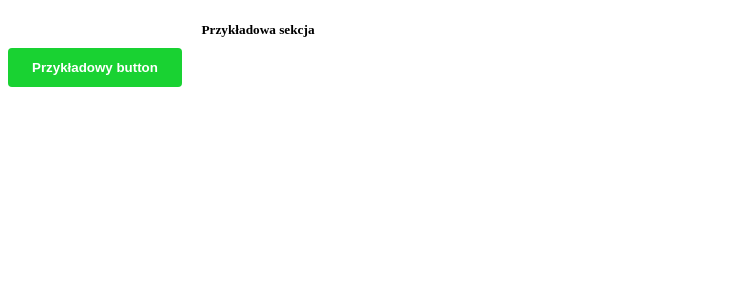
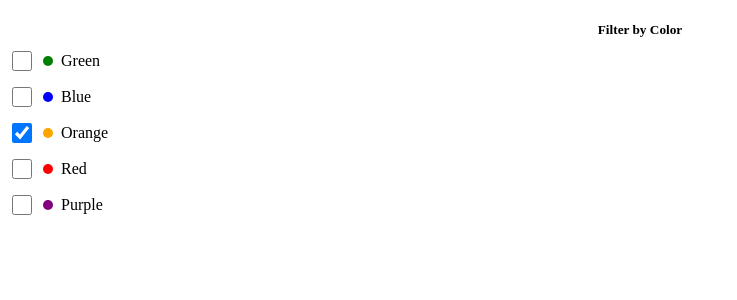
Before and after one commit to mateuszk988/react-app-2-base, a React (Vite) app: page / in a window 1280 px wide. Shown: the top 300 px of the page, without its empty margins (0-737 px from the left). Built offline with nearby package versions, Linux system fonts and the light colour scheme.

Commit message:
add usage of MStatusFilter molecule

```diff
--- a/src/App.tsx
+++ b/src/App.tsx
@@ -1,11 +1,25 @@
-import AButton from '@atoms/AButton/AButton';
-import MSection from '@molecules/MSection/MSection';
+import MColorFilter from '@molecules/MColorFilter/MColorFilter';
+import { AVAILABLE_COLORS } from '@utils/general';
+import { useState } from 'react';
 
 function App() {
+  const [selectedColors, setSelectedColors] = useState(['orange']);
+
+  const handleColorChange = (color: string, actionType: 'added' | 'removed') => {
+    const selectedColorsAfterChange =
+      actionType === 'removed'
+        ? selectedColors.filter((selectedColor) => selectedColor !== color)
+        : [...selectedColors, color];
+
+    setSelectedColors(selectedColorsAfterChange);
+  };
+
   return (
-    <MSection style={{ width: '500px' }} title="Przykładowa sekcja">
-      <AButton type="secondary">Przykładowy button</AButton>
-    </MSection>
+    <MColorFilter
+      availableColors={AVAILABLE_COLORS}
+      selectedColors={selectedColors}
+      onColorChange={handleColorChange}
+    />
   );
 }
 
```
Also changed, not shown: src/components/molecules/MStatusFilter/MStatusFilter.scss (added), src/components/molecules/MStatusFilter/MStatusFilter.tsx (added).
